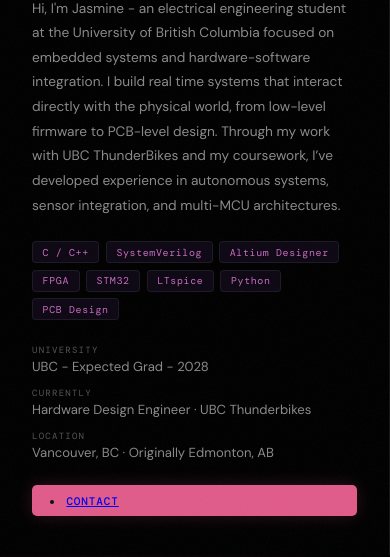
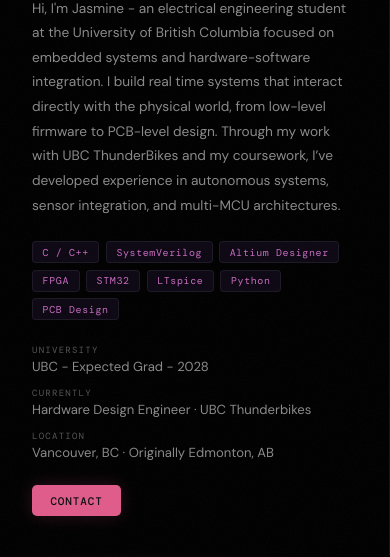
Before and after one commit to jasminesaran/portfolio, a plain HTML site: page index.html in a window 390 px wide. Shown: the part 281-838 px from the top of the page. Drawn offline with nearby package versions, Linux system fonts and the light colour scheme.

Commit message:
Update index.html

```diff
--- a/index.html
+++ b/index.html
@@ -319,13 +319,13 @@ function toggleContact() {
         <span class="dr-val">Vancouver, BC · Originally Edmonton, AB</span>
       </div>
     </div>
-    <div class="btn btn-primary">
-      <li><a href="#" onclick="toggleContact()">Contact</a></li>
+   <div class="cta-row">
+<a href="#" class="btn btn-primary" onclick="toggleContact()">Contact</a>
 
     </div>
     <div id="contactBox" style="display:none; margin-top:10px; color:#e8e8e8; font-size:0.85rem;">
   <p>Email: saranjasmine8@gmail.com</p>
-  <p>Phone: (XXX) XXX-XXXX</p>
+  <p>Phone: (780) 390-0909</p>
 </div>
   </div>
 
```
